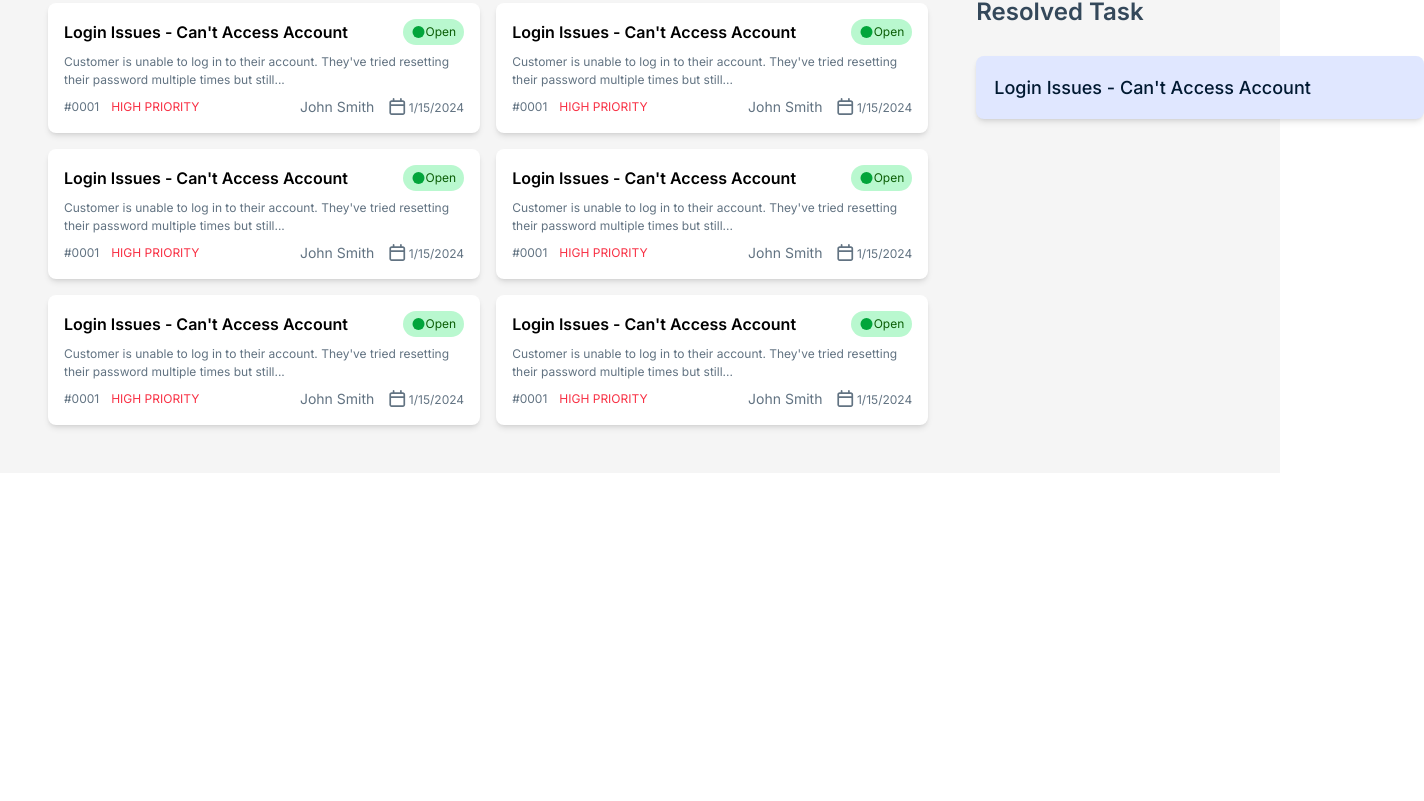
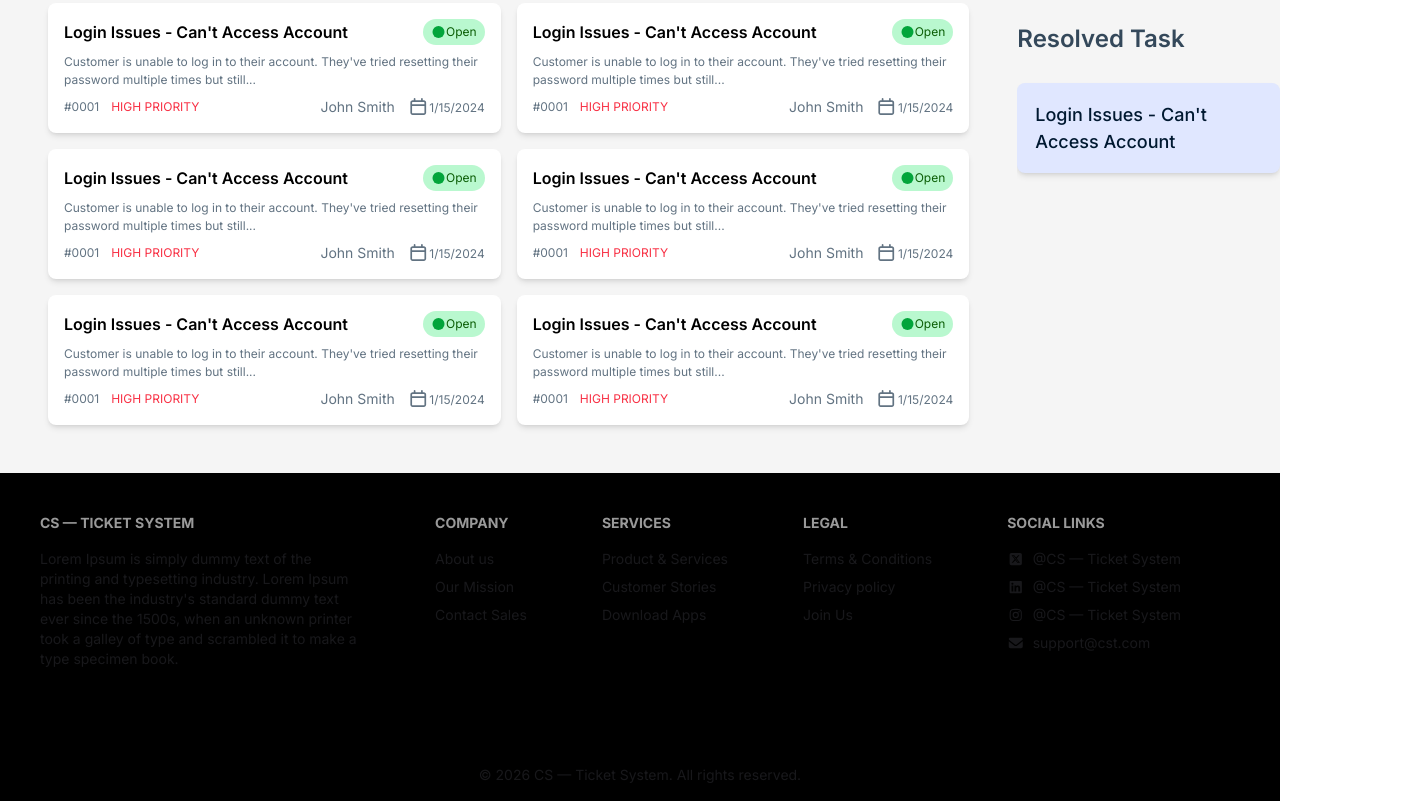
Before and after one commit to Tawhidh05/B12A7-Customer-Support-Zone, a React (Vite) app: page / in a window 1280 px wide. Shown: the part 755-1556 px from the top of the page, 1424 px wide, since content can reach past the window. Before the commit the page ends 1228 px from the top, so only its background shows below. Built offline with nearby package versions, Linux system fonts and the light colour scheme.

Commit message:
Footer addded

```diff
--- a/src/App.jsx
+++ b/src/App.jsx
@@ -2,7 +2,8 @@ import './index.css'
 import Navbar from './components/Navbar/navbar'
 import Banner from './components/Banner/banner'
 import Main from './components/Main/mainS'
-import TC from './components/Ticker/tc'
+import Footer from './components/Footer/footer'
+
 
 
 
@@ -14,6 +15,7 @@ function App() {
                 <Navbar />
                 <Banner />
                 <Main/>
+                <Footer/>
             </div>
         </div>
      </>
--- /dev/null
+++ b/src/components/Footer/footer.jsx
@@ -0,0 +1,65 @@
+import React from 'react';
+import { FontAwesomeIcon } from '@fortawesome/react-fontawesome';
+import { faSquareXTwitter, faLinkedin, faInstagram } from '@fortawesome/free-brands-svg-icons';
+import { faEnvelope } from '@fortawesome/free-solid-svg-icons';
+
+const Footer = () => {
+  return (
+    <div className="flex flex-col">
+      {/* Top Section: Links & Info */}
+      <footer className="footer lg:pb-[80px] sm:footer-horizontal bg-black p-10">
+        <nav className="max-w-xs">
+          <h6 className="footer-title font-bold text-white">CS — Ticket System</h6>
+          <p>
+            Lorem Ipsum is simply dummy text of the printing and typesetting
+            industry. Lorem Ipsum has been the industry's standard dummy text
+            ever since the 1500s, when an unknown printer took a galley of type
+            and scrambled it to make a type specimen book.
+          </p>
+        </nav>
+        <nav>
+          <h6 className="footer-title font-bold text-white">Company</h6>
+          <a className="link link-hover">About us</a>
+          <a className="link link-hover">Our Mission</a>
+          <a className="link link-hover">Contact Sales</a>
+        </nav>
+        <nav>
+          <h6 className="footer-title font-bold text-white">Services</h6>
+          <a className="link link-hover">Product & Services</a>
+          <a className="link link-hover">Customer Stories</a>
+          <a className="link link-hover">Download Apps</a>
+        </nav>
+        <nav>
+          <h6 className="footer-title font-bold text-white">Legal</h6>
+          <a className="link link-hover">Terms & Conditions</a>
+          <a className="link link-hover">Privacy policy</a>
+          <a className="link link-hover">Join Us</a>
+        </nav>
+        <nav>
+          {/* 3. Pass the explicitly imported icons directly to the component */}
+          <h6 className="footer-title font-bold text-white">Social Links</h6>
+          <a className="link link-hover">
+            <FontAwesomeIcon icon={faSquareXTwitter} className="mr-2" />@CS — Ticket System
+          </a>
+          <a className="link link-hover">
+            <FontAwesomeIcon icon={faLinkedin} className="mr-2" />@CS — Ticket System
+          </a>
+          <a className="link link-hover">
+            <FontAwesomeIcon icon={faInstagram} className="mr-2" />@CS — Ticket System
+          </a>
+          <a className="link link-hover">
+            <FontAwesomeIcon icon={faEnvelope} className="mr-2" />support@cst.com
+          </a>
+        </nav>
+      </footer>
+      {/* Bottom Section: Copyright */}
+      <footer className="footer footer-center bg-black text-base-content p-4">
+        <aside>
+          <p>© {new Date().getFullYear()} CS — Ticket System. All rights reserved.</p>
+        </aside>
+      </footer>
+    </div>
+  );
+};
+
+export default Footer;
--- a/src/components/Main/mainS.jsx
+++ b/src/components/Main/mainS.jsx
@@ -1,3 +1,4 @@
+// eslint-disable-next-line no-unused-vars
 import React from 'react';
 import TC from "../Ticker/tc"
 import SC from "../cards/sc"
@@ -22,7 +23,7 @@ const mainS = () => {
                 </section>
             </div>
             {/* Right side */}
-            <section className="">
+            <section className="pb-[80px] max-w-2xl overflow-y-auto">
                 <div className="grid grid-cols-1 gap-3 max-w-xl">
                     <h3 className="text-2xl font-semibold text-[#34485A] pb-4 mx-auto lg:mx-0">Task Status</h3>
                     {/* <h4 className="text-lg font-regular text-[#627382] mx-auto lg:mx-0">Select a ticket add to task</h4> */}
@@ -35,6 +36,7 @@ const mainS = () => {
                     <RC/>
                 </div>
             </section>
+
         </div>
     );
 };
--- a/src/components/cards/rc.jsx
+++ b/src/components/cards/rc.jsx
@@ -3,7 +3,8 @@ import React from 'react';
 const tc = () => {
     return (
         <div className=''>
-            <div className="card w-[90%] mx-auto md:w-full md:min-w-md md:max-w-md bg-[#E0E7FF] text-[#001931] shadow-md">
+            {/* card w-full bg-white bg-[#E0E7FF] text-[#001931] shadow-md */}
+            <div className=" card w-full bg-[#E0E7FF] text-[#001931] shadow-md ">
             <div className="card-body p-[18px]">
                 <h2 className="card-title font-medium text-[18px]">Login Issues - Can't Access Account </h2>
             </div>
--- a/src/components/cards/sc.jsx
+++ b/src/components/cards/sc.jsx
@@ -1,18 +1,17 @@
 import React from 'react';
 
-const sc = () => {
+// Note: It is a React best practice to capitalize component names (SC instead of sc)
+const SC = () => {
     return (
-        <div className=''>
-            <div className="card w-[90%] mx-auto md:w-full md:min-w-md md:max-w-md bg-white text-[#001931] shadow-md ">
+        <div className="card w-full bg-white text-[#001931] shadow-md">
             <div className="card-body">
-                <div className='flex flex-col '>
-                <h2 className="card-title pb-3 font-bold">Login Issues - Can't Access Account </h2>
-                <button className='btn text-[16px] border-none font-semibold shadow-none bg-[#02A53B]'>Complete</button>
+                <div className='flex flex-col'>
+                    <h2 className="card-title pb-3 font-bold">Login Issues - Can't Access Account </h2>
+                    <button className='btn text-[16px] border-none text-white font-semibold shadow-none bg-[#02A53B]'>Complete</button>
                 </div>
-            </div>
             </div>
         </div>
     );
 };
 
-export default sc;
+export default SC;
```
Also changed, not shown: src/index.css (line endings or trailing spaces).
